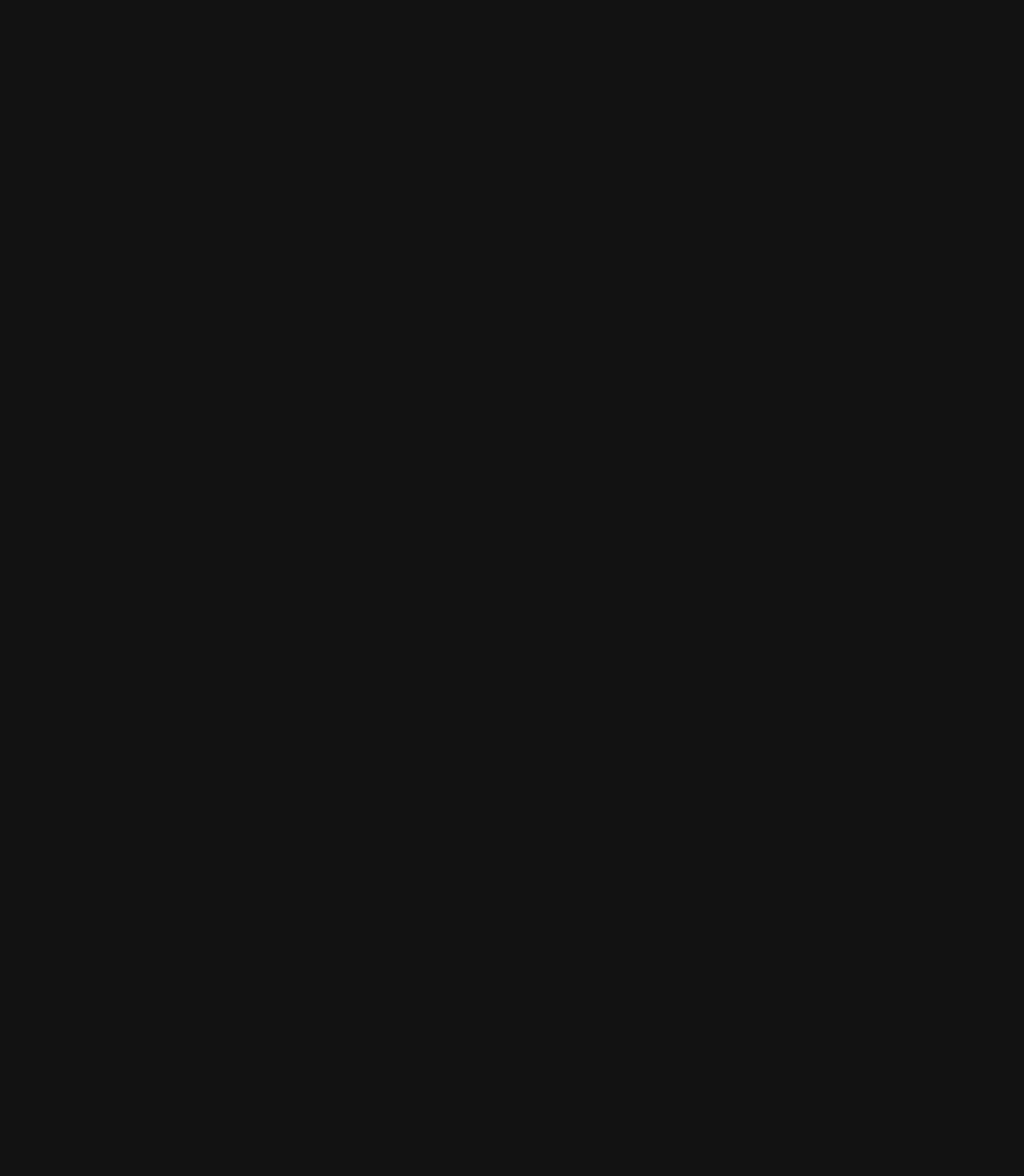
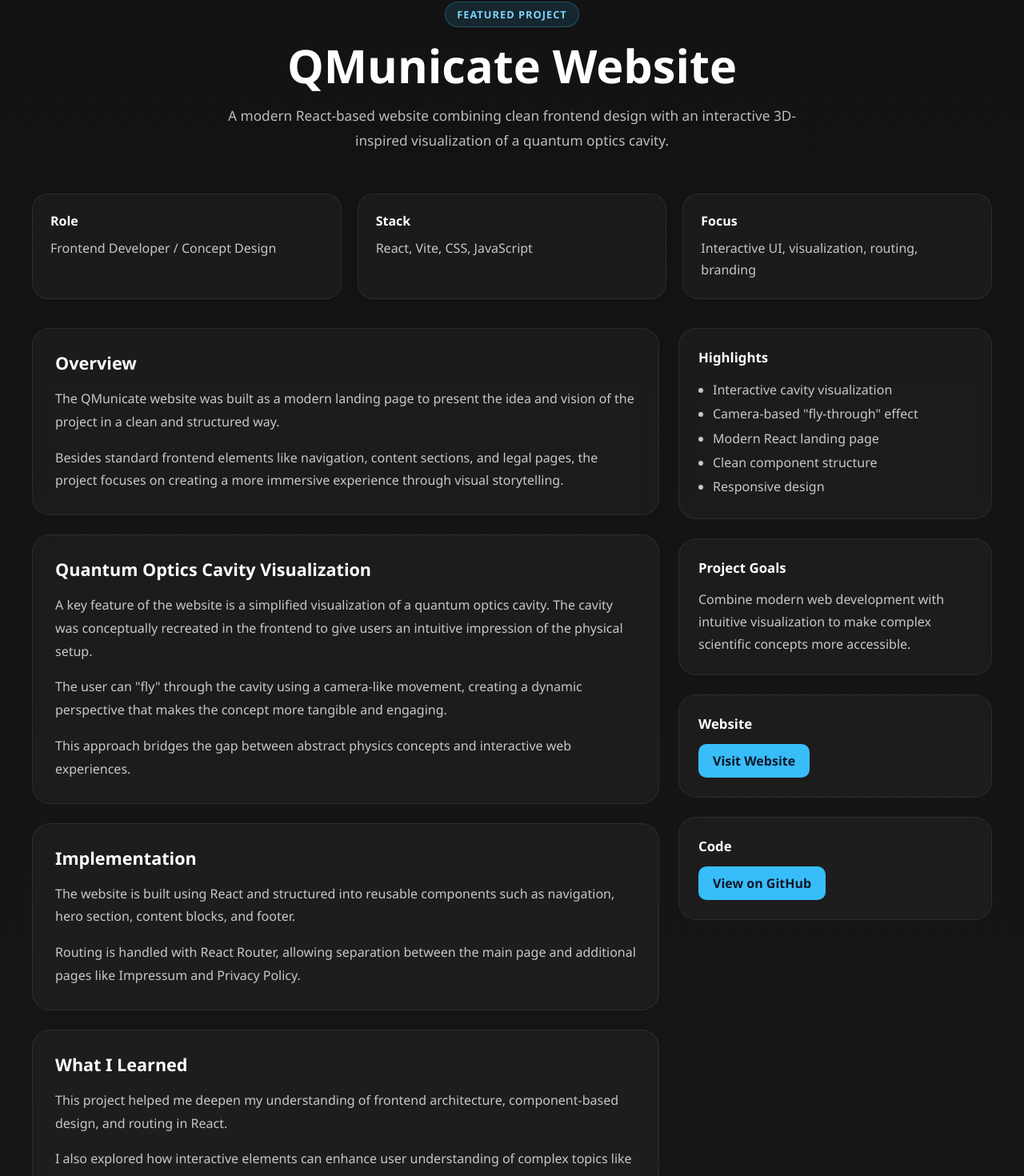
Before and after one commit to milan-bueki/MyWebsite, a React (Vite) app: page /projects/qmunicate in a window 1280 px wide. Before the commit this address had no page. Shown: the part 138-1608 px from the top of the page at 80% size. Before the commit the page ends 800 px from the top, so only its background shows below. Built offline with nearby package versions, Linux system fonts and the light colour scheme.

Commit message:
Adding QMunicate to projects page and project details page

```diff
--- a/src/App.jsx
+++ b/src/App.jsx
@@ -11,6 +11,7 @@ import Footer from "./components/Footer/Footer";
 import DiaryPage from "./components/DiaryPage/DiaryPage.jsx";
 import PortfolioProject from "./components/Projects/ProjectDetails/PortfolioProject/PortfolioProject";
 import Quiz from "./components/Projects/ProjectDetails/Quiz/Quiz";
+import QMunicateWebsite from "./components/Projects/ProjectDetails/QMunicateWebsite/QMunicateWebsite.jsx";
 
 const styles = {
   page: {
@@ -87,6 +88,17 @@ function App() {
               </>
             }
           />
+
+          <Route
+            path="/projects/qmunicate"
+            element={
+              <>
+                <Header />
+                <QMunicateWebsite />
+                <Footer />
+              </>
+            }
+          />
         </Routes>
       </div>
     </Router>
--- /dev/null
+++ b/src/components/Projects/ProjectDetails/QMunicateWebsite/QMunicateWebsite.css
@@ -0,0 +1,192 @@
+.qmunicate-project {
+  min-height: 100vh;
+  padding: 140px 24px 80px;
+  background: linear-gradient(180deg, #121212 0%, #161616 100%);
+  color: #f5f5f5;
+}
+
+.qmunicate-project-container {
+  max-width: 1200px;
+  margin: 0 auto;
+}
+
+.qmunicate-hero {
+  text-align: center;
+  margin-bottom: 50px;
+}
+
+.qmunicate-badge {
+  display: inline-block;
+  margin-bottom: 16px;
+  padding: 6px 14px;
+  border-radius: 999px;
+  background: rgba(56, 189, 248, 0.12);
+  border: 1px solid rgba(56, 189, 248, 0.3);
+  color: #7dd3fc;
+  font-size: 0.8rem;
+  font-weight: 600;
+  letter-spacing: 0.08em;
+  text-transform: uppercase;
+}
+
+.qmunicate-title {
+  margin: 0 0 16px;
+  font-size: clamp(2.2rem, 5vw, 3.6rem);
+  line-height: 1.1;
+  color: #ffffff;
+}
+
+.qmunicate-subtitle {
+  max-width: 760px;
+  margin: 0 auto;
+  color: #bdbdbd;
+  font-size: 1.08rem;
+  line-height: 1.8;
+}
+
+.qmunicate-meta-grid {
+  display: grid;
+  grid-template-columns: repeat(3, minmax(0, 1fr));
+  gap: 20px;
+  margin-bottom: 36px;
+}
+
+.qmunicate-meta-card {
+  padding: 22px;
+  border-radius: 20px;
+  background: rgba(255, 255, 255, 0.035);
+  border: 1px solid rgba(255, 255, 255, 0.08);
+  backdrop-filter: blur(10px);
+  -webkit-backdrop-filter: blur(10px);
+}
+
+.qmunicate-meta-card h3 {
+  margin: 0 0 10px;
+  color: #ffffff;
+  font-size: 1rem;
+}
+
+.qmunicate-meta-card p {
+  margin: 0;
+  color: #c7c7c7;
+  line-height: 1.7;
+}
+
+.qmunicate-content-grid {
+  display: grid;
+  grid-template-columns: minmax(0, 2fr) minmax(280px, 1fr);
+  gap: 24px;
+  align-items: start;
+}
+
+.qmunicate-main {
+  display: flex;
+  flex-direction: column;
+  gap: 24px;
+}
+
+.qmunicate-section {
+  padding: 28px;
+  border-radius: 22px;
+  background: rgba(255, 255, 255, 0.035);
+  border: 1px solid rgba(255, 255, 255, 0.08);
+  backdrop-filter: blur(10px);
+  -webkit-backdrop-filter: blur(10px);
+}
+
+.qmunicate-section h2 {
+  margin: 0 0 16px;
+  color: #ffffff;
+  font-size: 1.35rem;
+}
+
+.qmunicate-section p {
+  margin: 0 0 16px;
+  color: #c8c8c8;
+  line-height: 1.8;
+}
+
+.qmunicate-section p:last-child {
+  margin-bottom: 0;
+}
+
+.qmunicate-sidebar {
+  display: flex;
+  flex-direction: column;
+  gap: 24px;
+}
+
+.qmunicate-side-card {
+  padding: 24px;
+  border-radius: 22px;
+  background: rgba(255, 255, 255, 0.035);
+  border: 1px solid rgba(255, 255, 255, 0.08);
+  backdrop-filter: blur(10px);
+  -webkit-backdrop-filter: blur(10px);
+}
+
+.qmunicate-side-card h3 {
+  margin: 0 0 14px;
+  color: #ffffff;
+  font-size: 1.05rem;
+}
+
+.qmunicate-side-card p {
+  margin: 0;
+  color: #c8c8c8;
+  line-height: 1.75;
+}
+
+.qmunicate-side-card ul {
+  margin: 0;
+  padding-left: 18px;
+  color: #c8c8c8;
+  line-height: 1.9;
+}
+
+.qmunicate-button {
+  display: inline-block;
+  padding: 10px 18px;
+  border-radius: 10px;
+  background: #38bdf8;
+  color: #0f172a;
+  text-decoration: none;
+  font-weight: 700;
+  transition: transform 0.25s ease, background 0.25s ease;
+}
+
+.qmunicate-button:hover {
+  background: #0ea5e9;
+  transform: translateY(-2px);
+}
+
+@media (max-width: 950px) {
+  .qmunicate-meta-grid {
+    grid-template-columns: 1fr;
+  }
+
+  .qmunicate-content-grid {
+    grid-template-columns: 1fr;
+  }
+}
+
+@media (max-width: 600px) {
+  .qmunicate-project {
+    padding: 120px 18px 60px;
+  }
+
+  .qmunicate-section,
+  .qmunicate-side-card,
+  .qmunicate-meta-card {
+    padding: 22px;
+    border-radius: 18px;
+  }
+
+  .qmunicate-subtitle {
+    font-size: 1rem;
+  }
+
+  .qmunicate-section h2 {
+    font-size: 1.2rem;
+  }
+}
--- /dev/null
+++ b/src/components/Projects/ProjectDetails/QMunicateWebsite/QMunicateWebsite.jsx
@@ -0,0 +1,153 @@
+import React from "react";
+import "./QMunicateWebsite.css";
+
+export default function QMunicateWebsite() {
+  return (
+    <section className="qmunicate-project">
+      <div className="qmunicate-project-container">
+        <div className="qmunicate-hero">
+          <span className="qmunicate-badge">Featured Project</span>
+          <h1 className="qmunicate-title">QMunicate Website</h1>
+          <p className="qmunicate-subtitle">
+            A modern React-based website combining clean frontend design with
+            an interactive 3D-inspired visualization of a quantum optics cavity.
+          </p>
+        </div>
+
+        <div className="qmunicate-meta-grid">
+          <div className="qmunicate-meta-card">
+            <h3>Role</h3>
+            <p>Frontend Developer / Concept Design</p>
+          </div>
+
+          <div className="qmunicate-meta-card">
+            <h3>Stack</h3>
+            <p>React, Vite, CSS, JavaScript</p>
+          </div>
+
+          <div className="qmunicate-meta-card">
+            <h3>Focus</h3>
+            <p>Interactive UI, visualization, routing, branding</p>
+          </div>
+        </div>
+
+        <div className="qmunicate-content-grid">
+          <div className="qmunicate-main">
+            <section className="qmunicate-section">
+              <h2>Overview</h2>
+              <p>
+                The QMunicate website was built as a modern landing page to
+                present the idea and vision of the project in a clean and
+                structured way.
+              </p>
+              <p>
+                Besides standard frontend elements like navigation, content
+                sections, and legal pages, the project focuses on creating a
+                more immersive experience through visual storytelling.
+              </p>
+            </section>
+
+            <section className="qmunicate-section">
+              <h2>Quantum Optics Cavity Visualization</h2>
+              <p>
+                A key feature of the website is a simplified visualization of a
+                quantum optics cavity. The cavity was conceptually recreated in
+                the frontend to give users an intuitive impression of the
+                physical setup.
+              </p>
+              <p>
+                The user can "fly" through the cavity using a camera-like
+                movement, creating a dynamic perspective that makes the concept
+                more tangible and engaging.
+              </p>
+              <p>
+                This approach bridges the gap between abstract physics concepts
+                and interactive web experiences.
+              </p>
+            </section>
+
+            <section className="qmunicate-section">
+              <h2>Implementation</h2>
+              <p>
+                The website is built using React and structured into reusable
+                components such as navigation, hero section, content blocks,
+                and footer.
+              </p>
+              <p>
+                Routing is handled with React Router, allowing separation
+                between the main page and additional pages like Impressum and
+                Privacy Policy.
+              </p>
+            </section>
+
+            <section className="qmunicate-section">
+              <h2>What I Learned</h2>
+              <p>
+                This project helped me deepen my understanding of frontend
+                architecture, component-based design, and routing in React.
+              </p>
+              <p>
+                I also explored how interactive elements can enhance user
+                understanding of complex topics like quantum optics.
+              </p>
+            </section>
+
+            <section className="qmunicate-section">
+              <h2>Next Steps</h2>
+              <p>
+                Future improvements include expanding the visualization,
+                adding smoother animations, and integrating more advanced
+                interactive elements.
+              </p>
+            </section>
+          </div>
+
+          <aside className="qmunicate-sidebar">
+            <div className="qmunicate-side-card">
+              <h3>Highlights</h3>
+              <ul>
+                <li>Interactive cavity visualization</li>
+                <li>Camera-based "fly-through" effect</li>
+                <li>Modern React landing page</li>
+                <li>Clean component structure</li>
+                <li>Responsive design</li>
+              </ul>
+            </div>
+
+            <div className="qmunicate-side-card">
+              <h3>Project Goals</h3>
+              <p>
+                Combine modern web development with intuitive visualization to
+                make complex scientific concepts more accessible.
+              </p>
+            </div>
+
+            <div className="qmunicate-side-card">
+              <h3>Website</h3>
+              <a
+                href="https://qmunicate.de"
+                target="_blank"
+                rel="noopener noreferrer"
+                className="qmunicate-button"
+              >
+                Visit Website
+              </a>
+            </div>
+
+            <div className="qmunicate-side-card">
+              <h3>Code</h3>
+              <a
+                href="https://github.com/milan-bueki/QMunicate-Website"
+                target="_blank"
+                rel="noopener noreferrer"
+                className="qmunicate-button"
+              >
+                View on GitHub
+              </a>
+            </div>
+          </aside>
+        </div>
+      </div>
+    </section>
+  );
+}
--- a/src/components/Projects/ProjectPages/ProjectPages.jsx
+++ b/src/components/Projects/ProjectPages/ProjectPages.jsx
@@ -3,6 +3,14 @@ import { Link } from "react-router-dom";
 import "./ProjectPages.css";
 
 const projectList = [
+    {
+  title: "QMunicate Website",
+  description:
+    "Landing page for QMunicate with modern React components, clean navigation, legal pages, and responsive frontend structure.",
+  tags: ["React", "Vite", "Frontend", "Web Design"],
+  link: "/projects/qmunicate",
+  featured: true,
+},
   {
     title: "Personal Portfolio Website",
     description:
@@ -19,6 +27,7 @@ const projectList = [
     link: "/projects/quiz",
     featured: false,
   },
+
 ];
 
 export default function ProjectPages() {
--- a/src/components/Projects/Projects.jsx
+++ b/src/components/Projects/Projects.jsx
@@ -14,11 +14,19 @@ const projects = [
   {
     title: "Cryptic Quiz Challenge",
     description:
-    "Interactive puzzle-based quiz combining decoding, cryptography, steganography, and playful exploration.",
+      "Interactive puzzle-based quiz combining decoding, cryptography, steganography, and playful exploration.",
     tech: ["React", "JavaScript", "CSS", "Python"],
     link: "/projects",
     buttonText: "View Project",
-},
+  },
+  {
+    title: "QMunicate Website",
+    description:
+      "Modern React landing page for QMunicate with clean navigation, legal pages, branding, and responsive design.",
+    tech: ["React", "Vite", "CSS", "Frontend"],
+    link: "/projects",
+    buttonText: "View Project",
+  },
 ];
 
 export default function Projects() {
```
